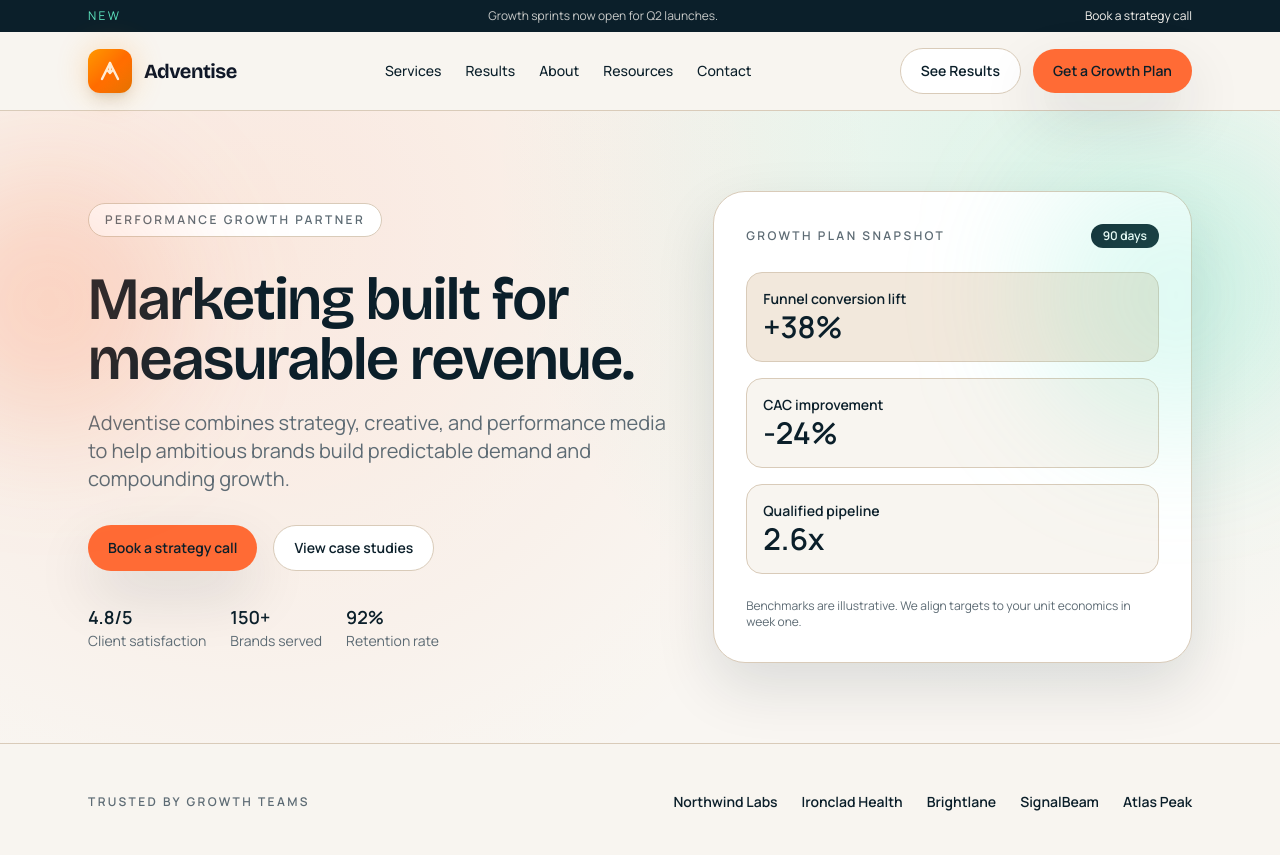
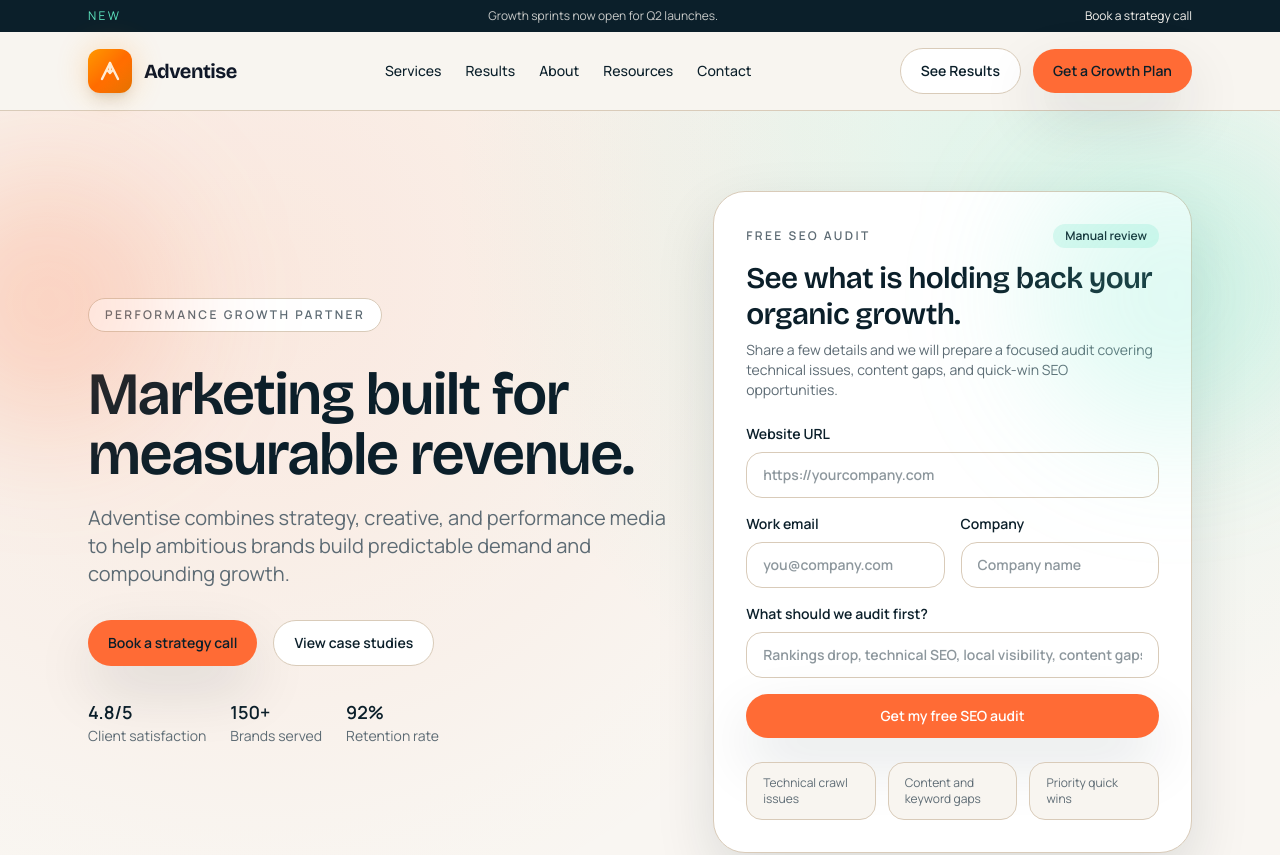
Before and after one commit to UzairLakho/adventise, a Next.js app: page / in a window 1280 px wide. Shown: the top 855 px of the page. Built offline with nearby package versions, Linux system fonts and the light colour scheme.

Commit message:
seo audit form

```diff
--- a/src/app/about/page.tsx
+++ b/src/app/about/page.tsx
@@ -84,7 +84,7 @@ export default function AboutPage() {
             <p className="text-xs font-semibold uppercase tracking-[0.2em] text-mint">
               Work with us
             </p>
-            <h2 className="text-3xl font-semibold">Let's build your growth engine.</h2>
+            <h2 className="text-3xl font-semibold">Let&apos;s build your growth engine.</h2>
             <p className="text-sm text-white/80">
               Talk to our team about your goals, channels, and next milestones.
             </p>
--- a/src/app/case-studies/page.tsx
+++ b/src/app/case-studies/page.tsx
@@ -70,7 +70,7 @@ export default function CaseStudiesPage() {
               Next steps
             </p>
             <h2 className="text-3xl font-semibold">
-              Let's build a case study with your brand.
+              Let&apos;s build a case study with your brand.
             </h2>
             <p className="text-sm text-white/80">
               Share your goals and we will put a measurable plan together.
--- a/src/app/contact/page.tsx
+++ b/src/app/contact/page.tsx
@@ -6,15 +6,41 @@ export const metadata: Metadata = {
   description: "Talk to Adventise about your growth goals.",
 };
 
-export default function ContactPage() {
+type SearchParamValue = string | string[] | undefined;
+
+function getSearchParam(value: SearchParamValue) {
+  if (Array.isArray(value)) {
+    return value[0] ?? "";
+  }
+
+  return value ?? "";
+}
+
+export default async function ContactPage({
+  searchParams,
+}: {
+  searchParams?: Promise<Record<string, SearchParamValue>>;
+}) {
+  const params = searchParams ? await searchParams : {};
+  const intent = getSearchParam(params.intent);
+  const email = getSearchParam(params.email);
+  const company = getSearchParam(params.company);
+  const goals = getSearchParam(params.goals);
+  const website = getSearchParam(params.website);
+  const isSeoAudit = intent === "seo-audit";
+
   return (
     <div>
       <section className="bg-noise">
         <div className="mx-auto max-w-6xl px-6 py-20">
           <SectionHeading
             eyebrow="Contact"
-            title="Tell us where you want to grow"
-            description="Share a few details and we will come back with a tailored plan."
+            title={isSeoAudit ? "Claim your free SEO audit" : "Tell us where you want to grow"}
+            description={
+              isSeoAudit
+                ? "We already have your audit request. Add any extra context below and we will come back with a tailored review."
+                : "Share a few details and we will come back with a tailored plan."
+            }
           />
         </div>
       </section>
@@ -22,6 +48,12 @@ export default function ContactPage() {
       <section className="mx-auto max-w-6xl px-6 pb-20">
         <div className="grid gap-10 lg:grid-cols-[1.1fr_0.9fr]">
           <form className="rounded-3xl border border-line bg-white p-8 shadow-soft">
+            {isSeoAudit ? (
+              <div className="mb-6 rounded-2xl border border-ember/30 bg-sand px-4 py-3 text-sm text-ink">
+                SEO audit request noted. Tell us a bit more and we will tailor
+                the review to your site.
+              </div>
+            ) : null}
             <div className="grid gap-4 sm:grid-cols-2">
               <label className="flex flex-col gap-2 text-sm font-semibold text-ink">
                 First name
@@ -46,6 +78,7 @@ export default function ContactPage() {
                 <input
                   type="email"
                   name="email"
+                  defaultValue={email}
                   className="rounded-2xl border border-line px-4 py-3 text-sm"
                   placeholder="you@company.com"
                 />
@@ -55,8 +88,19 @@ export default function ContactPage() {
                 <input
                   type="text"
                   name="company"
+                  defaultValue={company}
                   className="rounded-2xl border border-line px-4 py-3 text-sm"
                   placeholder="Company name"
+                />
+              </label>
+              <label className="flex flex-col gap-2 text-sm font-semibold text-ink sm:col-span-2">
+                Website
+                <input
+                  type="url"
+                  name="website"
+                  defaultValue={website}
+                  className="rounded-2xl border border-line px-4 py-3 text-sm"
+                  placeholder="https://yourcompany.com"
                 />
               </label>
               <label className="flex flex-col gap-2 text-sm font-semibold text-ink sm:col-span-2">
@@ -64,6 +108,7 @@ export default function ContactPage() {
                 <textarea
                   name="goals"
                   rows={4}
+                  defaultValue={goals}
                   className="rounded-2xl border border-line px-4 py-3 text-sm"
                   placeholder="Pipeline growth, CAC targets, launch timeline"
                 />
--- a/src/app/page.tsx
+++ b/src/app/page.tsx
@@ -1,5 +1,6 @@
 import Link from "next/link";
 import { Button, Card, SectionHeading } from "@/components/ui";
+import { SeoAuditForm } from "@/components/seo-audit-form";
 import { caseStudies, faqs, services, stats, testimonials } from "@/lib/site-data";
 
 export default function Home() {
@@ -44,42 +45,7 @@ export default function Home() {
               </div>
             </div>
           </div>
-          <div className="rounded-[32px] border border-line bg-white p-8 shadow-soft">
-            <div className="space-y-6">
-              <div className="flex items-center justify-between">
-                <p className="text-xs font-semibold uppercase tracking-[0.2em] text-slate">
-                  Growth Plan Snapshot
-                </p>
-                <span className="rounded-full bg-ink px-3 py-1 text-xs font-semibold text-white">
-                  90 days
-                </span>
-              </div>
-              <div className="space-y-4">
-                <div className="rounded-2xl border border-line bg-sand p-4">
-                  <p className="text-sm font-semibold text-ink">
-                    Funnel conversion lift
-                  </p>
-                  <p className="text-3xl font-semibold text-ink">+38%</p>
-                </div>
-                <div className="rounded-2xl border border-line bg-ivory p-4">
-                  <p className="text-sm font-semibold text-ink">
-                    CAC improvement
-                  </p>
-                  <p className="text-3xl font-semibold text-ink">-24%</p>
-                </div>
-                <div className="rounded-2xl border border-line bg-ivory p-4">
-                  <p className="text-sm font-semibold text-ink">
-                    Qualified pipeline
-                  </p>
-                  <p className="text-3xl font-semibold text-ink">2.6x</p>
-                </div>
-              </div>
-              <p className="text-xs text-slate">
-                Benchmarks are illustrative. We align targets to your unit
-                economics in week one.
-              </p>
-            </div>
-          </div>
+          <SeoAuditForm />
         </div>
       </section>
 
@@ -206,7 +172,7 @@ export default function Home() {
           <div className="space-y-6">
             {testimonials.map((item) => (
               <div key={item.name} className="rounded-3xl border border-line bg-white p-6">
-                <p className="text-sm text-ink">"{item.quote}"</p>
+                <p className="text-sm text-ink">&ldquo;{item.quote}&rdquo;</p>
                 <p className="mt-4 text-xs font-semibold uppercase tracking-[0.2em] text-slate">
                   {item.name} - {item.role}
                 </p>
--- a/src/app/results/page.tsx
+++ b/src/app/results/page.tsx
@@ -68,7 +68,7 @@ export default function ResultsPage() {
         <div className="mt-10 grid gap-6 lg:grid-cols-3">
           {testimonials.map((item) => (
             <div key={item.name} className="rounded-3xl border border-line bg-white p-6">
-              <p className="text-sm text-ink">"{item.quote}"</p>
+              <p className="text-sm text-ink">&ldquo;{item.quote}&rdquo;</p>
               <p className="mt-4 text-xs font-semibold uppercase tracking-[0.2em] text-slate">
                 {item.name} - {item.role}
               </p>
@@ -84,7 +84,7 @@ export default function ResultsPage() {
               Your turn
             </p>
             <h2 className="text-3xl font-semibold">
-              Let's map your next growth win.
+              Let&apos;s map your next growth win.
             </h2>
             <p className="text-sm text-white/80">
               We will build a roadmap aligned to your goals and launch quickly.
--- a/src/app/testimonials/page.tsx
+++ b/src/app/testimonials/page.tsx
@@ -24,7 +24,7 @@ export default function TestimonialsPage() {
         <div className="grid gap-6 lg:grid-cols-3">
           {testimonials.map((item) => (
             <div key={item.name} className="rounded-3xl border border-line bg-white p-6 shadow-soft">
-              <p className="text-sm text-ink">"{item.quote}"</p>
+              <p className="text-sm text-ink">&ldquo;{item.quote}&rdquo;</p>
               <p className="mt-4 text-xs font-semibold uppercase tracking-[0.2em] text-slate">
                 {item.name} - {item.role}
               </p>
@@ -39,7 +39,7 @@ export default function TestimonialsPage() {
             <p className="text-xs font-semibold uppercase tracking-[0.2em] text-mint">
               Ready to start
             </p>
-            <h2 className="text-3xl font-semibold">Let's map your growth plan.</h2>
+            <h2 className="text-3xl font-semibold">Let&apos;s map your growth plan.</h2>
             <p className="text-sm text-white/80">
               Book a strategy call and we will outline the fastest path to impact.
             </p>
--- /dev/null
+++ b/src/components/seo-audit-form.tsx
@@ -0,0 +1,96 @@
+const fieldClasses =
+  "w-full rounded-2xl border border-line bg-white px-4 py-3 text-sm text-ink outline-none transition-colors placeholder:text-slate/70 focus:border-ember";
+
+export function SeoAuditForm() {
+  return (
+    <div className="rounded-[32px] border border-line bg-white p-8 shadow-soft">
+      <div className="space-y-6">
+        <div className="space-y-3">
+          <div className="flex items-center justify-between gap-4">
+            <p className="text-xs font-semibold uppercase tracking-[0.2em] text-slate">
+              Free SEO Audit
+            </p>
+            <span className="rounded-full bg-mint/20 px-3 py-1 text-xs font-semibold text-ink">
+              Manual review
+            </span>
+          </div>
+          <div className="space-y-2">
+            <h2 className="text-2xl font-semibold text-ink sm:text-3xl">
+              See what is holding back your organic growth.
+            </h2>
+            <p className="text-sm text-slate">
+              Share a few details and we will prepare a focused audit covering
+              technical issues, content gaps, and quick-win SEO opportunities.
+            </p>
+          </div>
+        </div>
+
+        <form action="/contact" method="get" className="space-y-4">
+          <input type="hidden" name="intent" value="seo-audit" />
+
+          <label className="flex flex-col gap-2 text-sm font-semibold text-ink">
+            Website URL
+            <input
+              type="url"
+              name="website"
+              required
+              placeholder="https://yourcompany.com"
+              className={fieldClasses}
+            />
+          </label>
+
+          <div className="grid gap-4 sm:grid-cols-2">
+            <label className="flex flex-col gap-2 text-sm font-semibold text-ink">
+              Work email
+              <input
+                type="email"
+                name="email"
+                required
+                placeholder="you@company.com"
+                className={fieldClasses}
+              />
+            </label>
+            <label className="flex flex-col gap-2 text-sm font-semibold text-ink">
+              Company
+              <input
+                type="text"
+                name="company"
+                placeholder="Company name"
+                className={fieldClasses}
+              />
+            </label>
+          </div>
+
+          <label className="flex flex-col gap-2 text-sm font-semibold text-ink">
+            What should we audit first?
+            <input
+              type="text"
+              name="goals"
+              placeholder="Rankings drop, technical SEO, local visibility, content gaps"
+              className={fieldClasses}
+            />
+          </label>
+
+          <button
+            type="submit"
+            className="inline-flex w-full items-center justify-center gap-2 rounded-full bg-ember px-5 py-3 text-sm font-semibold text-white shadow-soft transition-all duration-200 hover:-translate-y-0.5 hover:bg-ember-dark"
+          >
+            Get my free SEO audit
+          </button>
+        </form>
+
+        <div className="grid gap-3 text-xs text-slate sm:grid-cols-3">
+          <div className="rounded-2xl border border-line bg-ivory px-4 py-3">
+            Technical crawl issues
+          </div>
+          <div className="rounded-2xl border border-line bg-ivory px-4 py-3">
+            Content and keyword gaps
+          </div>
+          <div className="rounded-2xl border border-line bg-ivory px-4 py-3">
+            Priority quick wins
+          </div>
+        </div>
+      </div>
+    </div>
+  );
+}
```
